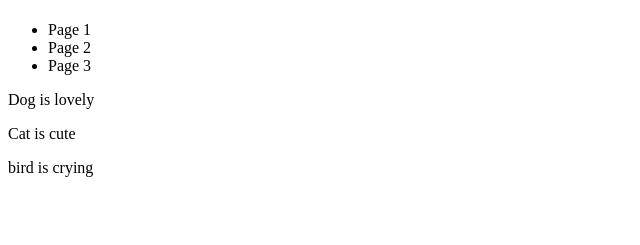
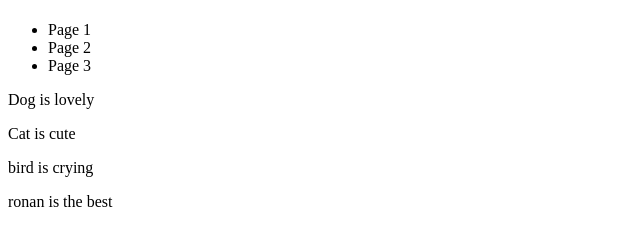
Before and after one commit to sreyleakel/branch_testing, a plain HTML site: page index.html in a window 1280 px wide. Shown: the part 59-304 px from the top of the page, without its empty margins (0-640 px from the left). Drawn offline with Linux system fonts and the light colour scheme.

Commit message:
add ronan

```diff
--- a/index.html
+++ b/index.html
@@ -19,6 +19,7 @@
         <p>Dog is lovely</p>
         <p>Cat is cute</p>
         <p>bird is crying</p>
+        <p>ronan is the best</p>
     </div>
 </body>
 </html>
```
